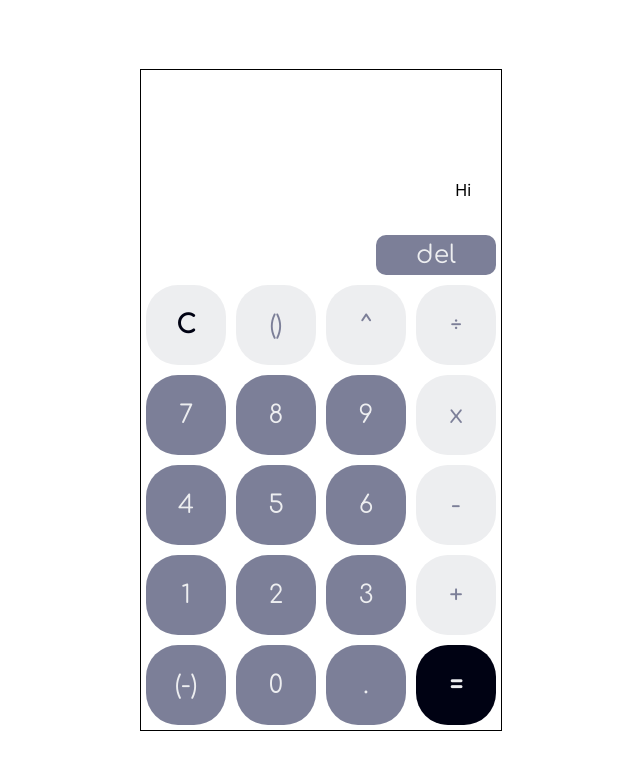
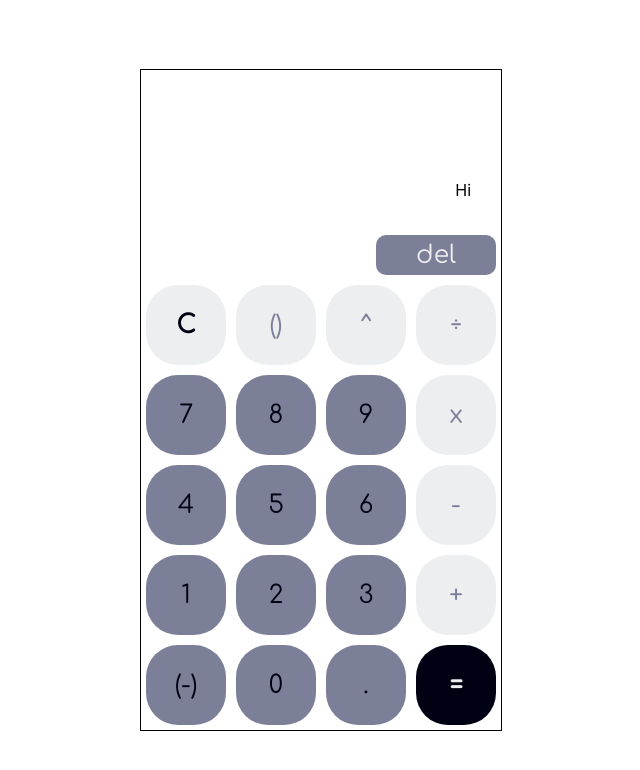
Before and after one commit to zlederma/calculator, a React (Create React App) app: page / in a window 1280 px wide. Shown: the top 770 px of the page, without its empty margins (319-959 px from the left). Built offline with nearby package versions, Linux system fonts and the light colour scheme.

Commit message:
Small adjustments

```diff
--- a/src/App.css
+++ b/src/App.css
@@ -1,7 +1,7 @@
 @import url('https://fonts.googleapis.com/css2?family=Bitter&family=Comfortaa&family=Poppins:wght@500&display=swap');
 
 .app__container{
-  height: 100vh;
+  min-height: 100vh;
   display: flex;
   justify-content: center;
   align-items: center;
--- a/src/components/Button.css
+++ b/src/components/Button.css
@@ -13,7 +13,7 @@
 
 .button__button-operand, .button__button-decimal, .button__button-negative{
     background-color: #7c7f98;
-    color: #edeef0;
+    color: #000213;
 }
 
 .button__button-operator, .button__button-parentheses{
--- a/src/components/Button.js
+++ b/src/components/Button.js
@@ -20,7 +20,6 @@ export default function Button(props) {
             case '()':
                 return "parentheses";
             case '(-)':
-                console.log("got it")
                 return "negative"
             case '.':
                 return "decimal"
@@ -30,7 +29,7 @@ export default function Button(props) {
                 throw new Error('val not found')
         }
     }
-    console.log(`button__button-${getModifier()}`)
+
 
     return (
         <button className={`button__button button__button-${getModifier()}`}
```
